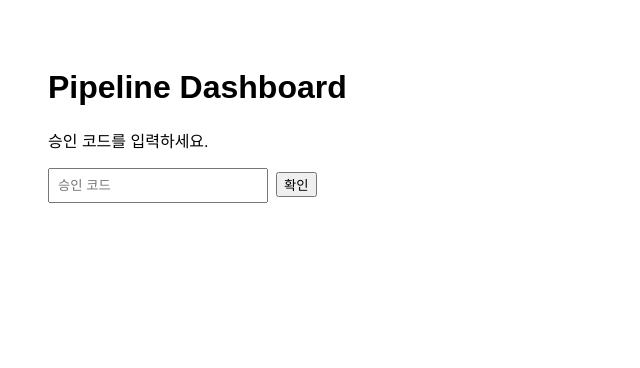
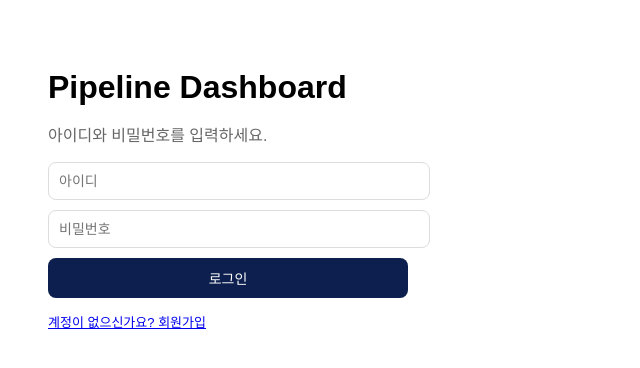
Before and after one commit to techfinra/pipelinedashboard, a Next.js app: page / in a window 1280 px wide. Shown: the top 368 px of the page, without its empty margins (0-640 px from the left). Built offline with nearby package versions, Linux system fonts and the light colour scheme; no server answers.

Commit message:
Switch to email/password signup+login: app/page.js

```diff
--- a/app/page.js
+++ b/app/page.js
@@ -1,15 +1,28 @@
 'use client';
 
 import { useEffect, useState } from "react";
-import { signInWithCustomToken, signOut, onAuthStateChanged } from "firebase/auth";
+import { signInWithEmailAndPassword, onAuthStateChanged } from "firebase/auth";
 import { auth } from "../lib/firebase";
+
+const EMAIL_DOMAIN = "techfinratings.com";
+
+const S = {
+  wrap: { padding: 40, fontFamily: "sans-serif", maxWidth: 360 },
+  title: { marginBottom: 4 },
+  sub: { color: "#666", marginBottom: 16 },
+  input: { display: "block", width: "100%", padding: 10, marginBottom: 10, border: "1px solid #ddd", borderRadius: 8, fontSize: 14 },
+  button: { width: "100%", padding: 10, background: "#0D1F4E", color: "#fff", border: "none", borderRadius: 8, cursor: "pointer", fontSize: 14 },
+  error: { color: "red", marginTop: 10, fontSize: 13 },
+  link: { marginTop: 14, fontSize: 13 },
+};
 
 export default function Home() {
   const [user, setUser] = useState(null);
   const [loading, setLoading] = useState(true);
-  const [code, setCode] = useState("");
+  const [id, setId] = useState("");
+  const [password, setPassword] = useState("");
   const [error, setError] = useState("");
-  const [verifying, setVerifying] = useState(false);
+  const [submitting, setSubmitting] = useState(false);
 
   useEffect(() => {
     const unsub = onAuthStateChanged(auth, (u) => {
@@ -19,63 +32,63 @@ export default function Home() {
     return () => unsub();
   }, []);
 
-  const handleVerify = async () => {
+  const handleLogin = async () => {
     setError("");
-    setVerifying(true);
+    if (!id || !password) {
+      setError("아이디와 비밀번호를 입력해주세요.");
+      return;
+    }
+    setSubmitting(true);
     try {
-      const res = await fetch("/api/verify-code", {
-        method: "POST",
-        headers: { "Content-Type": "application/json" },
-        body: JSON.stringify({ code }),
-      });
-      const data = await res.json();
-      if (!res.ok) {
-        setError(data.error || "인증에 실패했습니다.");
-        return;
-      }
-      await signInWithCustomToken(auth, data.token);
+      await signInWithEmailAndPassword(auth, `${id}@${EMAIL_DOMAIN}`, password);
     } catch (e) {
-      setError(e.message);
+      setError("아이디 또는 비밀번호가 올바르지 않습니다.");
     } finally {
-      setVerifying(false);
+      setSubmitting(false);
     }
   };
 
-  const handleSignOut = () => signOut(auth);
+  const handleKeyDown = (e) => {
+    if (e.key === "Enter") handleLogin();
+  };
 
   if (loading) {
-    return <main style={{ padding: 40, fontFamily: "sans-serif" }}>로딩 중...</main>;
+    return <main style={S.wrap}>로딩 중...</main>;
   }
 
   if (user) {
     if (typeof window !== "undefined") {
       window.location.href = "/dashboard";
     }
-    return (
-      <main style={{ padding: 40, fontFamily: "sans-serif" }}>
-        <p>인증 완료. 대시보드로 이동 중...</p>
-      </main>
-    );
+    return <main style={S.wrap}>로그인 완료. 대시보드로 이동 중...</main>;
   }
 
   return (
-    <main style={{ padding: 40, fontFamily: "sans-serif" }}>
-      <h1>Pipeline Dashboard</h1>
-      <p style={{ marginBottom: 16 }}>승인 코드를 입력하세요.</p>
+    <main style={S.wrap}>
+      <h1 style={S.title}>Pipeline Dashboard</h1>
+      <p style={S.sub}>아이디와 비밀번호를 입력하세요.</p>
       <input
+        style={S.input}
+        placeholder="아이디"
+        value={id}
+        onChange={(e) => setId(e.target.value)}
+        onKeyDown={handleKeyDown}
+      />
+      <input
+        style={S.input}
         type="password"
-        placeholder="승인 코드"
-        value={code}
-        onChange={(e) => setCode(e.target.value)}
-        onKeyDown={(e) => {
-          if (e.key === "Enter") handleVerify();
-        }}
-        style={{ padding: 8, width: 200, marginRight: 8 }}
+        placeholder="비밀번호"
+        value={password}
+        onChange={(e) => setPassword(e.target.value)}
+        onKeyDown={handleKeyDown}
       />
-      <button onClick={handleVerify} disabled={verifying}>
-        {verifying ? "확인 중..." : "확인"}
+      <button style={S.button} onClick={handleLogin} disabled={submitting}>
+        {submitting ? "로그인 중..." : "로그인"}
       </button>
-      {error && <p style={{ color: "red" }}>{error}</p>}
+      {error && <p style={S.error}>{error}</p>}
+      <p style={S.link}>
+        <a href="/signup">계정이 없으신가요? 회원가입</a>
+      </p>
     </main>
   );
 }
```
